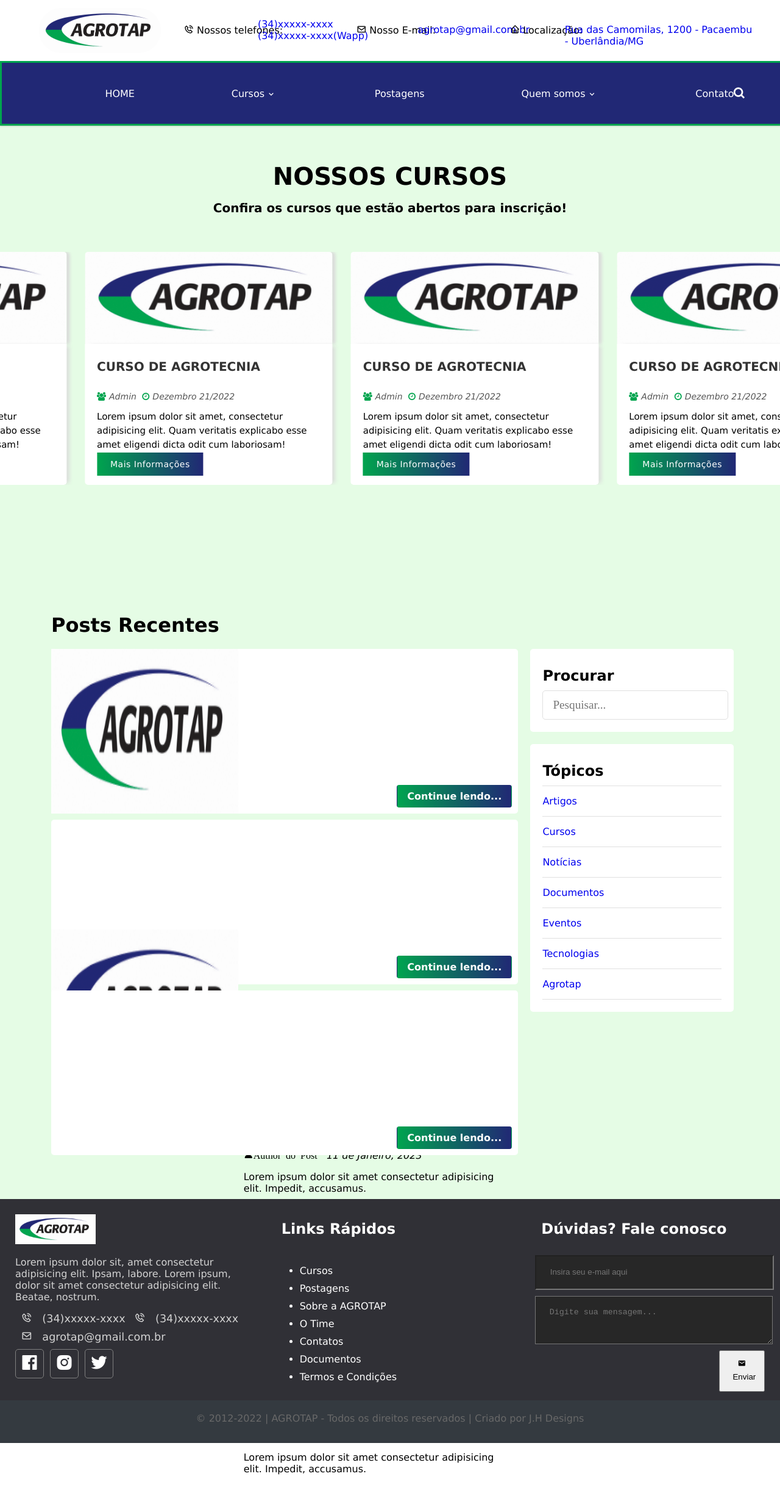
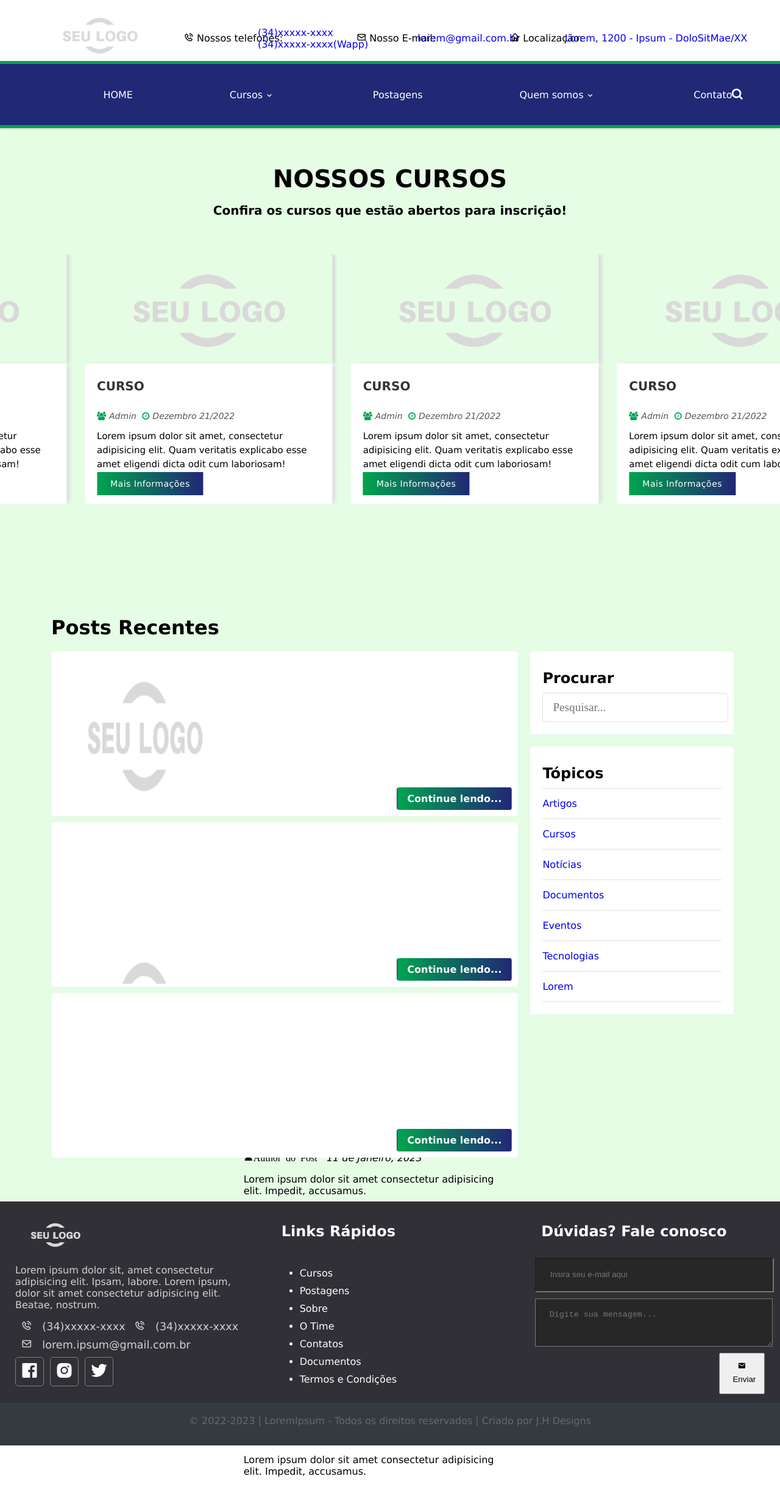
Before and after one commit to SonimxD/primeiroProjetoLandingPage, a plain HTML site: page index.html in a window 1280 px wide. Shown: the whole page at 61% size. Drawn offline with nearby package versions, Linux system fonts and the light colour scheme.

Commit message:
Landingpage Finalizada

```diff
--- a/index.html
+++ b/index.html
@@ -25,7 +25,7 @@
 
             <div class="up-header">
                 <div class="logo-container">
-                    <img src="img\logo.png" alt="logo-agrotap" class="logo-img">
+                    <img src="img\suaLogoAqui.png" alt="logo-agrotap" class="logo-img">
                 </div>
 
                 <div class="contact-container">
@@ -64,7 +64,7 @@
                     </div>
                     <div class="email">
                         <span>
-                            <a href="#" id="email-text">agrotap@gmail.com.br</a>
+                            <a href="#" id="email-text">lorem@gmail.com.br</a>
                         </span>
                     </div>
 
@@ -78,7 +78,7 @@
                     </div>
                     <div class="address">
                         <span>
-                            <a href="#" id="address-text">Rua das Camomilas, 1200 - Pacaembu - Uberlândia/MG</a>
+                            <a href="#" id="address-text">Lorem, 1200 - Ipsum - DoloSitMae/XX</a>
                         </span>
                     </div>
                 </div>
@@ -109,21 +109,21 @@
                         </li>
 
                         <li>
-                            <a href="#">Postagens</a>
+                            <a href="indexSubPostagens.html">Postagens</a>
                         </li>
 
                         <li>
                             <a href="#">Quem somos</a>
                             <i class='bx bx-chevron-down arrow aboutus-arrow'></i>
                                 <ul class="aboutus-sub-menu sub-menu">
-                                    <li><a href="#">Sobre AGROTAP</a></li>
+                                    <li><a href="#">Sobre</a></li>
                                     <li><a href="#">O Time</a></li>
                                     <li><a href="#">Mais informações</a></li>
                                 </ul>
                         </li>
 
                         <li>
-                            <a href="#">Contato</a>
+                            <a href="indexSubCommon.html">Contato</a>
                         </li>
                     </ul>
                 </div>
@@ -158,10 +158,10 @@
                                 <div class="box-area">
                                     <div class="single-blog">
                                         <div class="blog-img">
-                                            <img src="img\logo.png" alt="">
+                                            <img src="img\suaLogoAqui.png" alt="">
                                         </div>
                                         <div class="single_blog">
-                                            <a href="#"><h3 class="blog-title">Curso de agrotecnia</h3></a>
+                                            <a href="#"><h3 class="blog-title">Curso</h3></a>
                                             <ul class="icon-area">
                                                 <li><i class="fa fa-users"></i>Admin</li>
                                                 <li><i class="fa fa-clock-o"></i>Dezembro 21/2022</li>
@@ -181,10 +181,10 @@
                                 <div class="box-area">
                                     <div class="single-blog">
                                         <div class="blog-img">
-                                            <img src="img\logo.png" alt="">
+                                            <img src="img\suaLogoAqui.png" alt="">
                                         </div>
                                         <div class="single_blog">
-                                            <a href="#"><h3 class="blog-title">Curso de agrotecnia</h3></a>
+                                            <a href="#"><h3 class="blog-title">Curso</h3></a>
                                             <ul class="icon-area">
                                                 <li><i class="fa fa-users"></i>Admin</li>
                                                 <li><i class="fa fa-clock-o"></i>Dezembro 21/2022</li>
@@ -204,10 +204,10 @@
                                 <div class="box-area">
                                     <div class="single-blog">
                                         <div class="blog-img">
-                                            <img src="img\logo.png" alt="">
+                                            <img src="img\suaLogoAqui.png" alt="">
                                         </div>
                                         <div class="single_blog">
-                                            <a href="#"><h3 class="blog-title">Curso de agrotecnia</h3></a>
+                                            <a href="#"><h3 class="blog-title">Curso</h3></a>
                                             <ul class="icon-area">
                                                 <li><i class="fa fa-users"></i>Admin</li>
                                                 <li><i class="fa fa-clock-o"></i>Dezembro 21/2022</li>
@@ -227,10 +227,10 @@
                                 <div class="box-area">
                                     <div class="single-blog">
                                         <div class="blog-img">
-                                            <img src="img\logo.png" alt="">
+                                            <img src="img\suaLogoAqui.png" alt="">
                                         </div>
                                         <div class="single_blog">
-                                            <a href="#"><h3 class="blog-title">Curso de agrotecnia</h3></a>
+                                            <a href="#"><h3 class="blog-title">Curso</h3></a>
                                             <ul class="icon-area">
                                                 <li><i class="fa fa-users"></i>Admin</li>
                                                 <li><i class="fa fa-clock-o"></i>Dezembro 21/2022</li>
@@ -250,10 +250,10 @@
                                 <div class="box-area">
                                     <div class="single-blog">
                                         <div class="blog-img">
-                                            <img src="img\logo.png" alt="">
+                                            <img src="img\suaLogoAqui.png" alt="">
                                         </div>
                                         <div class="single_blog">
-                                            <a href="#"><h3 class="blog-title">Curso de agrotecnia</h3></a>
+                                            <a href="#"><h3 class="blog-title">Curso</h3></a>
                                             <ul class="icon-area">
                                                 <li><i class="fa fa-users"></i>Admin</li>
                                                 <li><i class="fa fa-clock-o"></i>Dezembro 21/2022</li>
@@ -273,10 +273,10 @@
                                 <div class="box-area">
                                     <div class="single-blog">
                                         <div class="blog-img">
-                                            <img src="img\logo.png" alt="">
+                                            <img src="img\suaLogoAqui.png" alt="">
                                         </div>
                                         <div class="single_blog">
-                                            <a href="#"><h3 class="blog-title">Curso de agrotecnia</h3></a>
+                                            <a href="#"><h3 class="blog-title">Curso</h3></a>
                                             <ul class="icon-area">
                                                 <li><i class="fa fa-users"></i>Admin</li>
                                                 <li><i class="fa fa-clock-o"></i>Dezembro 21/2022</li>
@@ -306,7 +306,7 @@
                     <h1 class="recent-post-title">Posts Recentes</h1>
 
                     <div class="post">
-                        <img src="img\logo.png" alt="" class="post-img">
+                        <img src="img\suaLogoAqui.png" alt="" class="post-img">
                         <div class="post-preview">
                             <h1><a href="#" class="recent-post-title">Título do Post</a></h1>
                             <i class="bx bxs-user">Author do Post</i>
@@ -319,7 +319,7 @@
                         </div>
                     </div>
                     <div class="post">
-                        <img src="img\logo.png" alt="" class="post-img">
+                        <img src="img\suaLogoAqui.png" alt="" class="post-img">
                         <div class="post-preview">
                             <h1><a href="#" class="recent-post-title">Título do Post</a></h1>
                             <i class="bx bxs-user">Author do Post</i>
@@ -332,7 +332,7 @@
                         </div>
                     </div>
                     <div class="post">
-                        <img src="img\logo.png" alt="" class="post-img">
+                        <img src="img\suaLogoAqui.png" alt="" class="post-img">
                         <div class="post-preview">
                             <h1><a href="#" class="recent-post-title">Título do Post</a></h1>
                             <i class="bx bxs-user">Author do Post</i>
@@ -365,7 +365,7 @@
                             <li><a href="#">Documentos</a></li>
                             <li><a href="#">Eventos</a></li>
                             <li><a href="#">Tecnologias</a></li>
-                            <li><a href="#">Agrotap</a></li>
+                            <li><a href="#">Lorem</a></li>
                         </ul>
                     </div>
 
@@ -382,7 +382,7 @@
         <div class="footer-content">
             <div class="footer-main">
                 <div class="footer-section about">
-                    <img src="img\logo.png" alt="" class="logo-footer">
+                    <img src="img\suaLogoAqui.png" alt="" class="logo-footer">
                     <p>
                         Lorem ipsum dolor sit, amet consectetur adipisicing elit. Ipsam, labore.
                         Lorem ipsum, dolor sit amet consectetur adipisicing elit. Beatae, nostrum.
@@ -390,7 +390,7 @@
                     <div class="contact-footer">
                         <span><i class="bx bx-phone-call"></i> &nbsp; (34)xxxxx-xxxx</span>
                         <span><i class="bx bx-phone-call"></i> &nbsp; (34)xxxxx-xxxx</span>
-                        <span><i class="bx bx-envelope"></i> &nbsp; agrotap@gmail.com.br</span>
+                        <span><i class="bx bx-envelope"></i> &nbsp; lorem.ipsum@gmail.com.br</span>
                     </div>
                     <div class="social-footer">
                         <a href="#"><i class='bx bxl-facebook-square' ></i></a>
@@ -409,7 +409,7 @@
                             <li>Postagens</li>
                         </a>
                         <a href="#">
-                            <li>Sobre a AGROTAP</li>
+                            <li>Sobre</li>
                         </a>
                         <a href="#">
                             <li>O Time</li>
@@ -442,7 +442,7 @@
             </div>
 
             <div class="footer-bottom">
-                &copy; 2012-2022 | AGROTAP - Todos os direitos reservados | Criado por J.H Designs
+                &copy; 2022-2023 | LoremIpsum - Todos os direitos reservados | Criado por J.H Designs
             </div>
         </div>
 
--- a/style.css
+++ b/style.css
@@ -159,7 +159,8 @@ nav {
     box-shadow: 0px 1px 2px rgba(0, 0, 0, 0.2);
     top: 0;
     z-index: 2;
-    border: 3px solid #00a44e;
+    border-top: 5px solid #00a44e;
+    border-bottom: 5px solid #00a44e;
 }
 
 nav .nav-bar {
@@ -212,14 +213,13 @@ nav .nav-bar .nav-bar-links .nav-links li .arrow {
 
 .nav-links li:hover {
     text-decoration: underline;
-
 }
 
 .nav-bar .nav-bar-links .nav-links .sub-menu {
     position: absolute;
     top: 70px;
     left: 0;
-    background-color: #7072a4;
+    background-color: #303675;
     line-height: 40px;
     border-radius: 0px 0px 4px 4px;
     box-shadow: 0px 1px 2px rgba(0, 0, 0, 0.2);
@@ -230,7 +230,7 @@ nav .nav-bar .nav-bar-links .nav-links li .arrow {
     position: absolute;
     top: 70px;
     left: 0;
-    background-color: #7072a4;
+    background-color: #303675;
     line-height: 40px;
     border-radius: 0px 0px 4px 4px;
     box-shadow: 0px 1px 2px rgba(0, 0, 0, 0.2);
@@ -272,7 +272,7 @@ nav .nav-bar .nav-bar-links .nav-links li .arrow {
 .nav-bar .search-box .input-box {
     height: 60px;
     width: 300px;
-    background: #252975;
+    background: #303675;
     position: absolute;
     top: 100px;
     right: calc(100% - 40px);
@@ -524,7 +524,7 @@ nav .nav-bar .nav-bar-links .nav-links li .arrow {
 
 .post-button:hover {
     color: white;
-    background: linear-gradient(to right,#3ca06d,#353b74);
+    background: linear-gradient(to right,#50a177,#404779);
 }
 
                                         /* 3.2 BARRA LATERAL */
```
Also changed, not shown: img/logo.png (deleted), img/suaLogoAqui.png (added), 1 other file.
